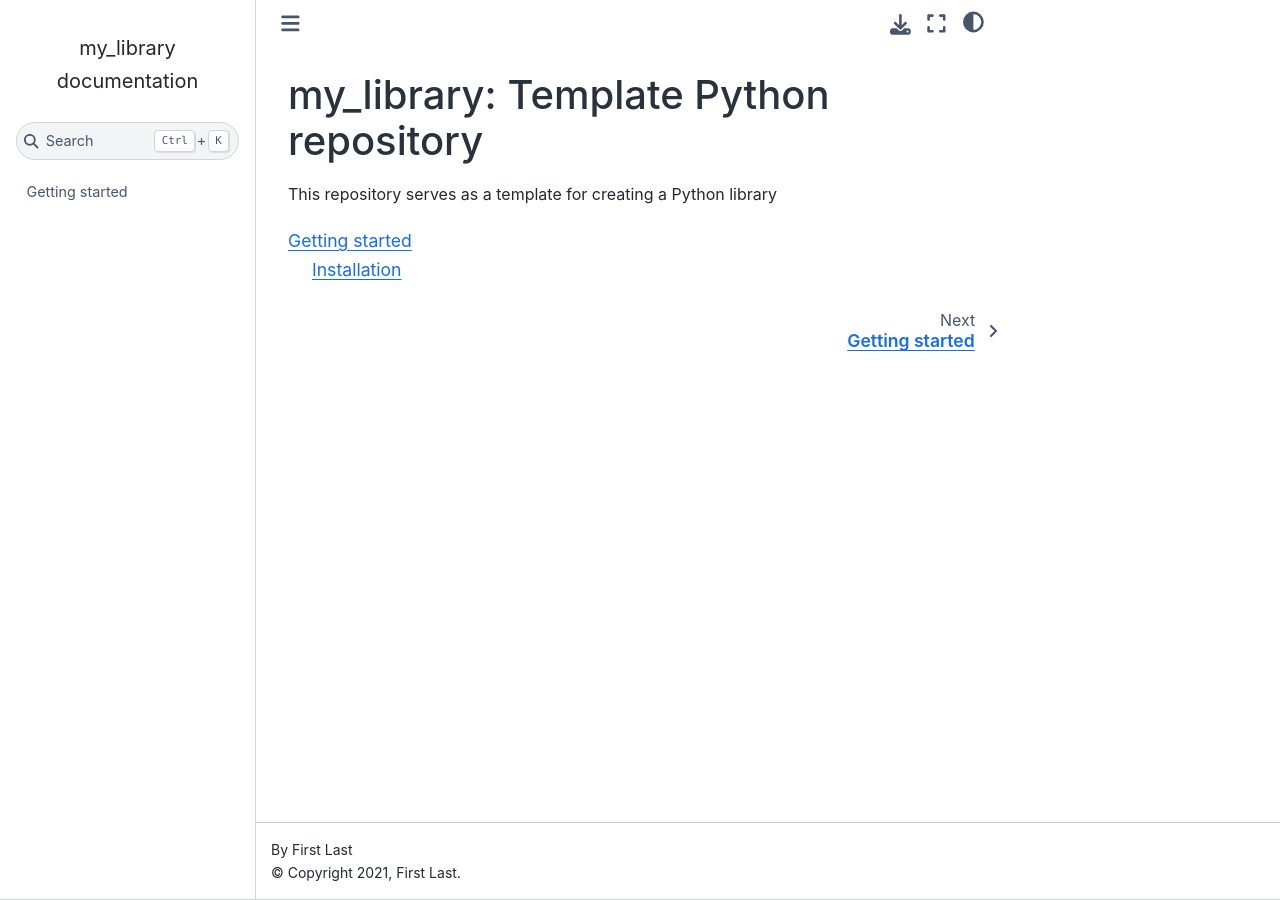
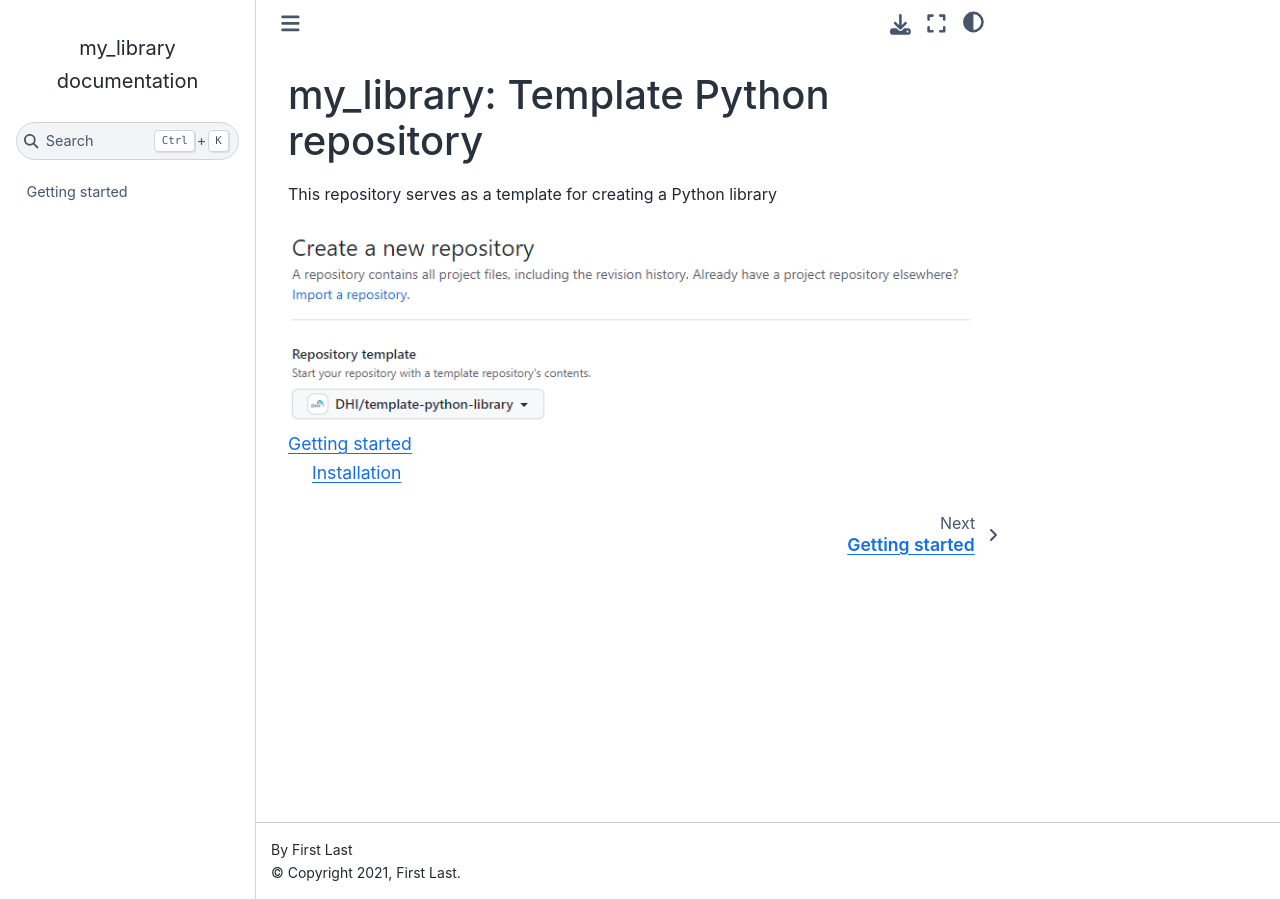
Before and after one commit to DHI/template-python-library, a Sphinx documentation site: the page built from docs/index.rst, in a window 1280 px wide. Built offline with Sphinx 7.4.7 and the Sphinx Book theme 1.1.4, drawn with Linux system fonts in a browser that asks for light colours.

Commit message:
Update index.rst

```diff
--- a/docs/index.rst
+++ b/docs/index.rst
@@ -7,6 +7,8 @@ my_library: Template Python repository
 
 This repository serves as a template for creating a Python library
 
+.. image:: https://github.com/DHI/template-python-library/raw/main/images/new_repo.png
+
 .. toctree::
 
    getting_started.md
```
